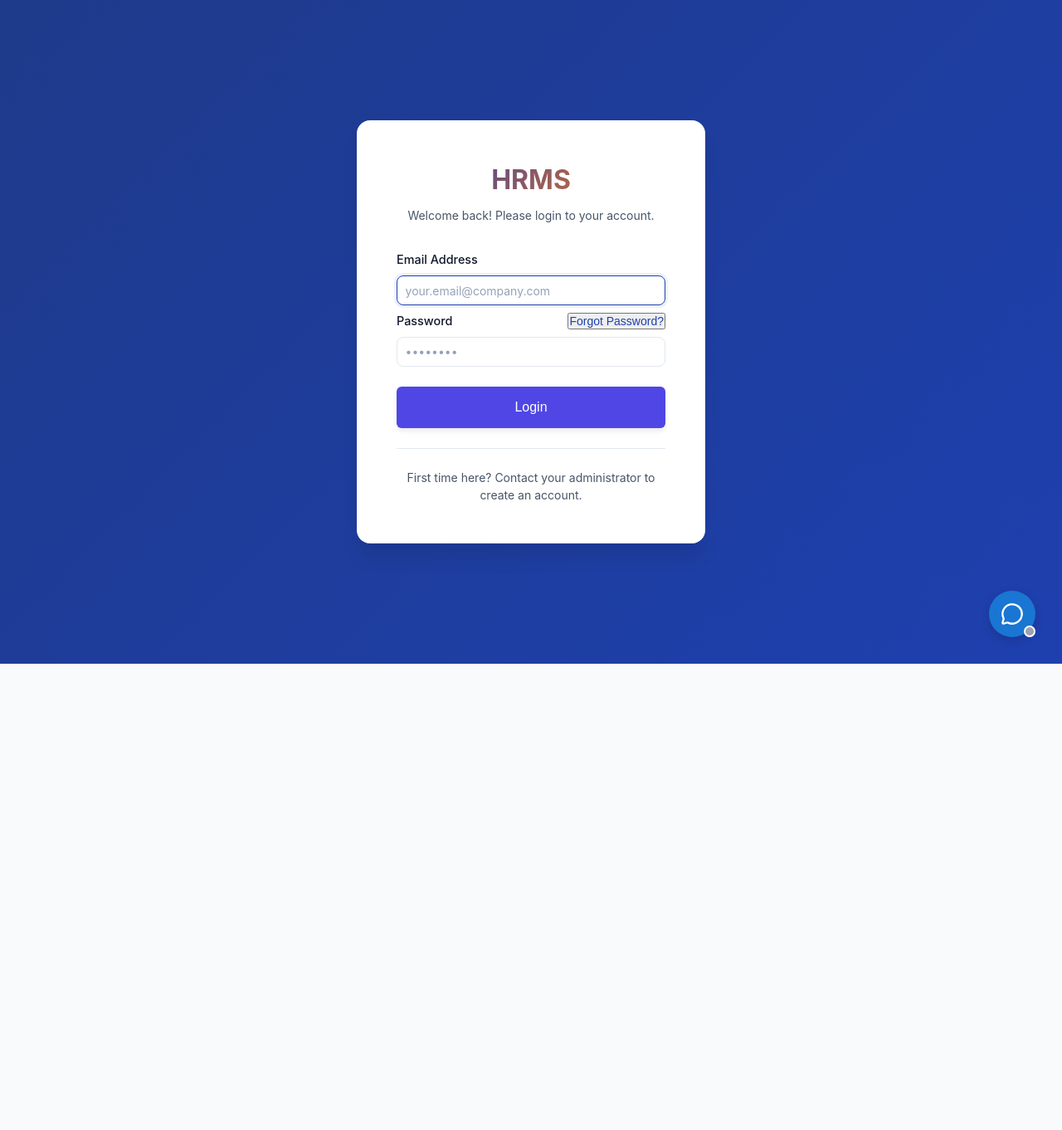
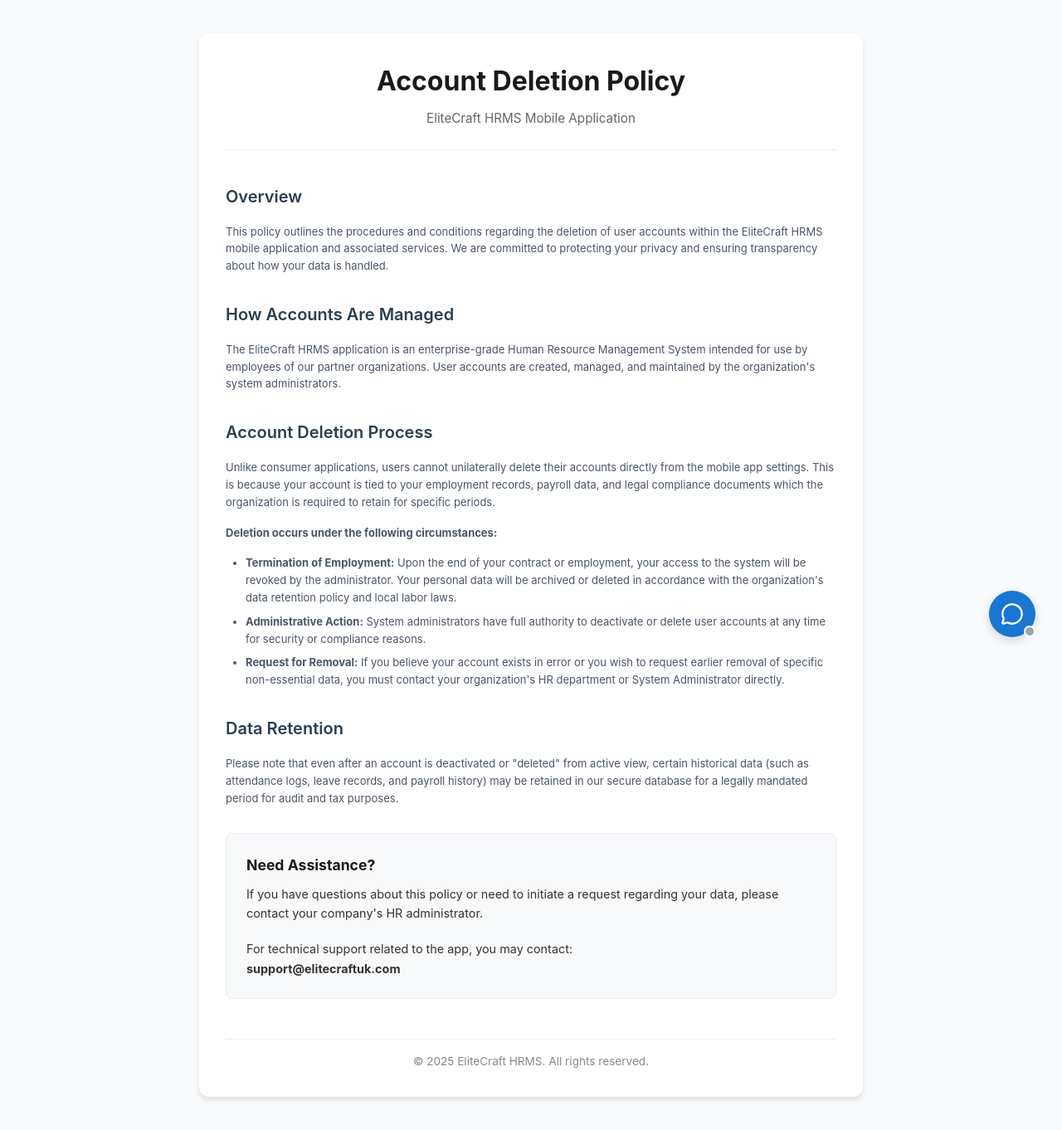
Before and after one commit to Alfred-Alfa/Synaxis, a React (Vite) app in the folder ui/: page /delete-account in a window 1280 px wide. Before the commit this address led to /login. Shown: the whole page at 83% size. Before the commit the page ends 800 px from the top, so only its background shows below. Built offline with nearby package versions, Linux system fonts and the light colour scheme; no server answers.

Commit message:
commit changes

```diff
--- a/ui/src/App.tsx
+++ b/ui/src/App.tsx
@@ -36,6 +36,7 @@
 import { ChatProvider } from './contexts/ChatContext';
 import { ChatPage } from './pages/common/ChatPage';
 import { ChatBubble } from './components/chat/ChatBubble';
+import { AccountDeletionPolicy } from './pages/AccountDeletionPolicy';
 
 // ...
 function App() {
@@ -49,6 +50,7 @@
               {/* Public Routes */}
               <Route path="/login" element={<Login />} />
               <Route path="/reset-password/:token" element={<ResetPasswordPage />} />
+              <Route path="/delete-account" element={<AccountDeletionPolicy />} />
 
               {/* Admin Routes */}
               <Route path="/admin/*" element={
--- /dev/null
+++ b/ui/src/pages/AccountDeletionPolicy.css
@@ -0,0 +1,96 @@
+.policy-container {
+    max-width: 800px;
+    margin: 40px auto;
+    padding: 2rem;
+    background: #ffffff;
+    border-radius: 12px;
+    box-shadow: 0 4px 6px rgba(0, 0, 0, 0.1);
+    font-family: 'Inter', -apple-system, BlinkMacSystemFont, 'Segoe UI', Roboto, Oxygen, Ubuntu, Cantarell, 'Open Sans', 'Helvetica Neue', sans-serif;
+    color: #333;
+    line-height: 1.6;
+}
+
+.policy-header {
+    text-align: center;
+    margin-bottom: 2.5rem;
+    padding-bottom: 1.5rem;
+    border-bottom: 1px solid #eee;
+}
+
+.policy-header h1 {
+    font-size: 2rem;
+    color: #1a1a1a;
+    margin-bottom: 0.5rem;
+}
+
+.policy-header p {
+    color: #666;
+    font-size: 0.95rem;
+}
+
+.policy-section {
+    margin-bottom: 2rem;
+}
+
+.policy-section h2 {
+    font-size: 1.25rem;
+    color: #2c3e50;
+    margin-bottom: 1rem;
+    font-weight: 600;
+}
+
+.policy-section p {
+    margin-bottom: 1rem;
+    color: #4a5568;
+}
+
+.policy-section ul {
+    list-style-type: disc;
+    padding-left: 1.5rem;
+    margin-bottom: 1rem;
+}
+
+.policy-section li {
+    margin-bottom: 0.5rem;
+    color: #4a5568;
+}
+
+.contact-box {
+    background: #f8f9fa;
+    padding: 1.5rem;
+    border-radius: 8px;
+    border: 1px solid #e9ecef;
+    margin-top: 2rem;
+}
+
+.contact-box h3 {
+    font-size: 1.1rem;
+    margin-top: 0;
+    margin-bottom: 0.5rem;
+    color: #1a1a1a;
+}
+
+.contact-box p {
+    margin-bottom: 0;
+    font-size: 0.9rem;
+}
+
+.policy-footer {
+    text-align: center;
+    margin-top: 3rem;
+    padding-top: 1rem;
+    border-top: 1px solid #eee;
+    font-size: 0.85rem;
+    color: #888;
+}
+
+@media (max-width: 600px) {
+    .policy-container {
+        margin: 20px;
+        padding: 1.5rem;
+    }
+
+    .policy-header h1 {
+        font-size: 1.5rem;
+    }
+}
--- /dev/null
+++ b/ui/src/pages/AccountDeletionPolicy.tsx
@@ -0,0 +1,87 @@
+import React from 'react';
+import './AccountDeletionPolicy.css';
+
+export const AccountDeletionPolicy: React.FC = () => {
+    return (
+        <div className="policy-container">
+            <div className="policy-header">
+                <h1>Account Deletion Policy</h1>
+                <p>EliteCraft HRMS Mobile Application</p>
+            </div>
+
+            <div className="policy-section">
+                <h2>Overview</h2>
+                <p>
+                    This policy outlines the procedures and conditions regarding the deletion of user accounts
+                    within the EliteCraft HRMS mobile application and associated services. We are committed
+                    to protecting your privacy and ensuring transparency about how your data is handled.
+                </p>
+            </div>
+
+            <div className="policy-section">
+                <h2>How Accounts Are Managed</h2>
+                <p>
+                    The EliteCraft HRMS application is an enterprise-grade Human Resource Management System
+                    intended for use by employees of our partner organizations. User accounts are created,
+                    managed, and maintained by the organization's system administrators.
+                </p>
+            </div>
+
+            <div className="policy-section">
+                <h2>Account Deletion Process</h2>
+                <p>
+                    Unlike consumer applications, users cannot unilaterally delete their accounts directly
+                    from the mobile app settings. This is because your account is tied to your employment
+                    records, payroll data, and legal compliance documents which the organization is required
+                    to retain for specific periods.
+                </p>
+                <p><strong>Deletion occurs under the following circumstances:</strong></p>
+                <ul>
+                    <li>
+                        <strong>Termination of Employment:</strong> Upon the end of your contract or
+                        employment, your access to the system will be revoked by the administrator.
+                        Your personal data will be archived or deleted in accordance with the organization's
+                        data retention policy and local labor laws.
+                    </li>
+                    <li>
+                        <strong>Administrative Action:</strong> System administrators have full authority to
+                        deactivate or delete user accounts at any time for security or compliance reasons.
+                    </li>
+                    <li>
+                        <strong>Request for Removal:</strong> If you believe your account exists in error
+                        or you wish to request earlier removal of specific non-essential data, you must
+                        contact your organization's HR department or System Administrator directly.
+                    </li>
+                </ul>
+            </div>
+
+            <div className="policy-section">
+                <h2>Data Retention</h2>
+                <p>
+                    Please note that even after an account is deactivated or "deleted" from active view,
+                    certain historical data (such as attendance logs, leave records, and payroll history)
+                    may be retained in our secure database for a legally mandated period for audit and tax purposes.
+                </p>
+            </div>
+
+            <div className="contact-box">
+                <h3>Need Assistance?</h3>
+                <p>
+                    If you have questions about this policy or need to initiate a request regarding your data,
+                    please contact your company's HR administrator.
+                </p>
+                <br />
+                <p>
+                    For technical support related to the app, you may contact: <br />
+                    <strong>support@elitecraftuk.com</strong>
+                </p>
+            </div>
+
+            <div className="policy-footer">
+                &copy; {new Date().getFullYear()} EliteCraft HRMS. All rights reserved.
+            </div>
+        </div>
+    );
+};
+
+export default AccountDeletionPolicy;
```
